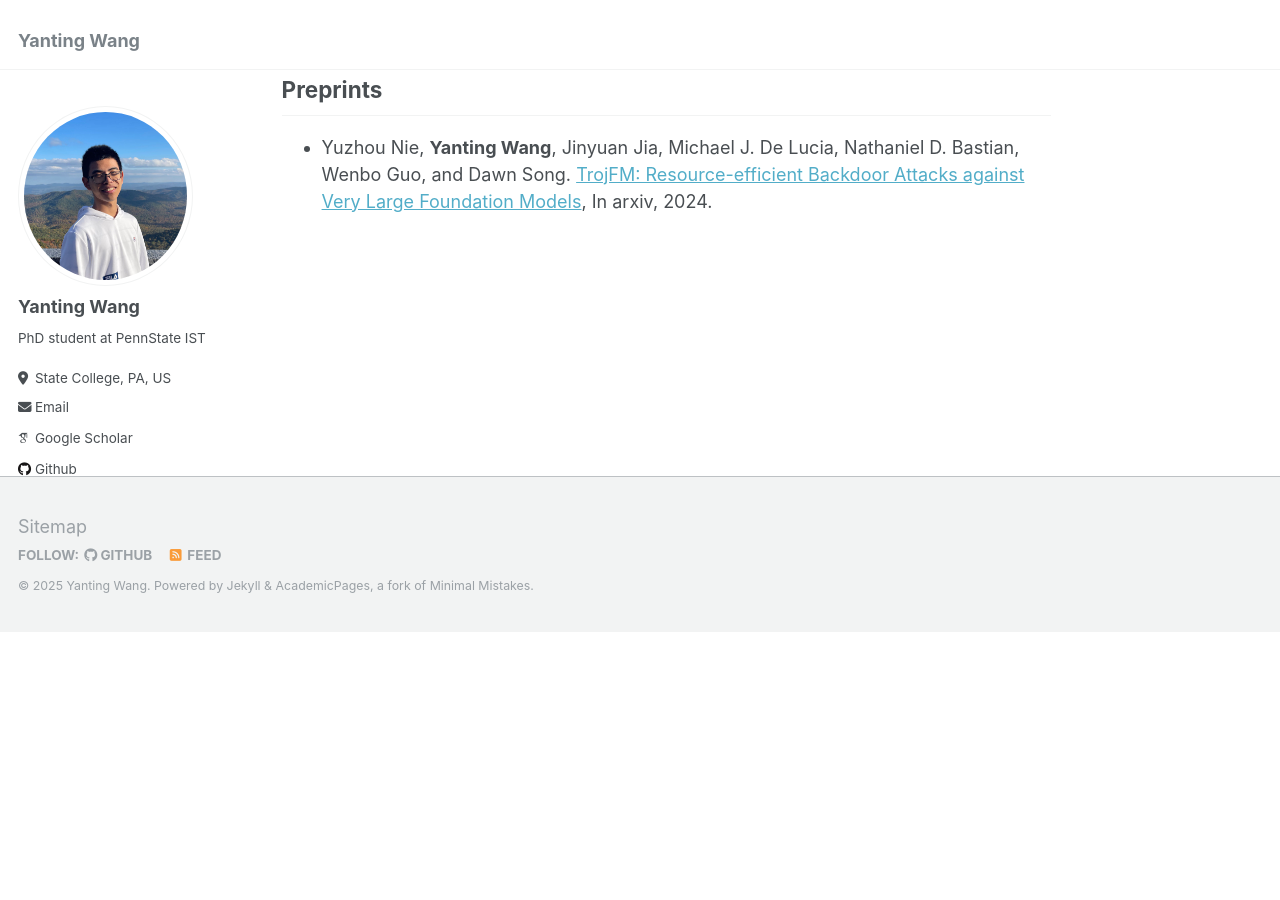
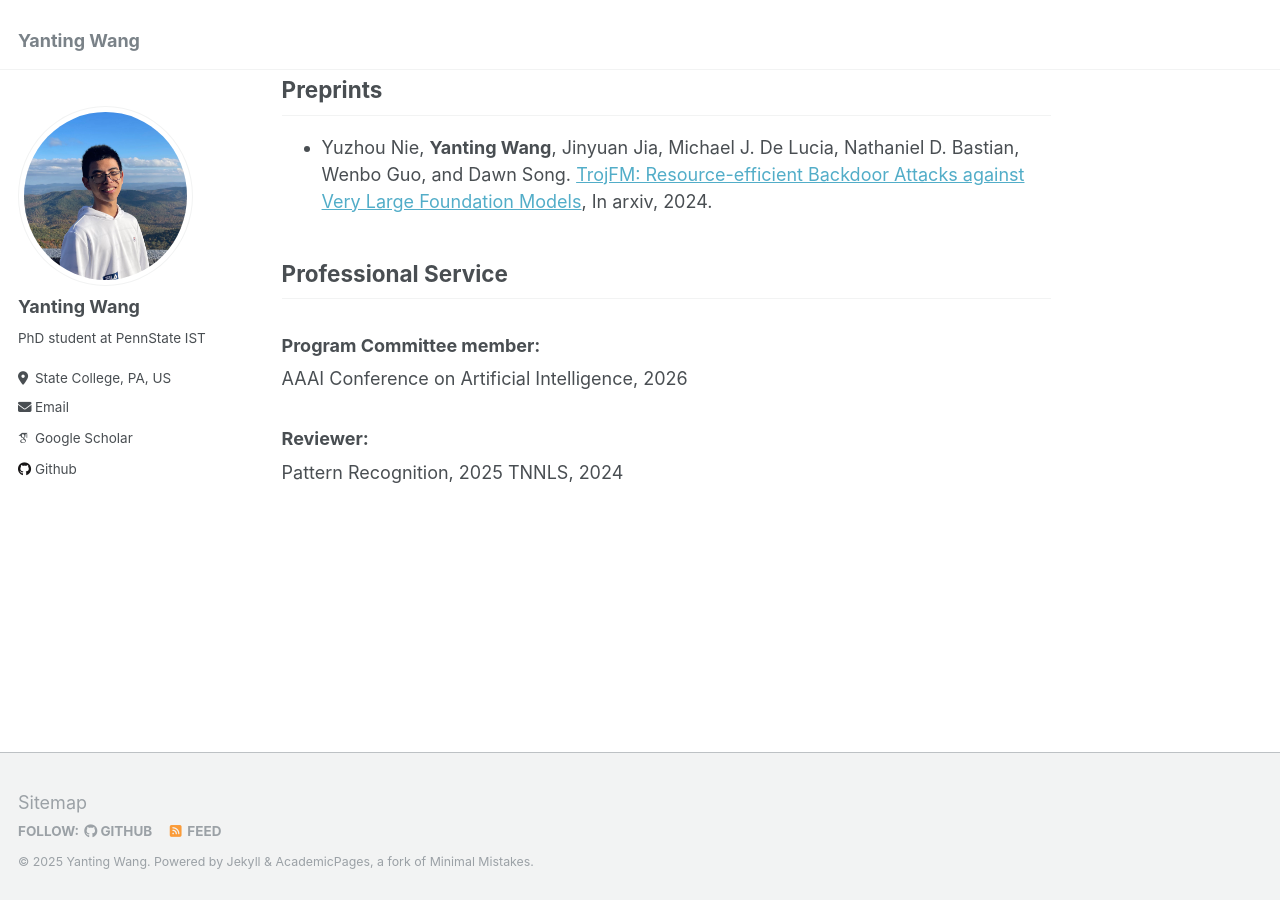
Before and after one commit to Wang-Yanting/Wang-Yanting.github.io, a Jekyll site: the page built from _pages/about.md, in a window 1280 px wide and 900 px high, scrolled down 806 px. Built offline with Jekyll 4.4.1, drawn with Linux system fonts in a browser that asks for light colours; some web fonts are replaced; before the commit the page ends 1437 px from its top, so only the background shows below that.

Commit message:
Update about.md

```diff
--- a/_pages/about.md
+++ b/_pages/about.md
@@ -26,3 +26,10 @@ I am currently a second-year PhD student at Pennsylvania State University. I am
 
 ## Preprints
 * Yuzhou Nie, **Yanting Wang**, Jinyuan Jia, Michael J. De Lucia, Nathaniel D. Bastian, Wenbo Guo, and Dawn Song. [TrojFM: Resource-efficient Backdoor Attacks against Very Large Foundation Models](https://arxiv.org/abs/2405.16783), In arxiv, 2024.
+
+## Professional Service
+### Program Committee member:
+AAAI Conference on Artificial Intelligence, 2026
+### Reviewer:
+Pattern Recognition, 2025
+TNNLS, 2024
```
